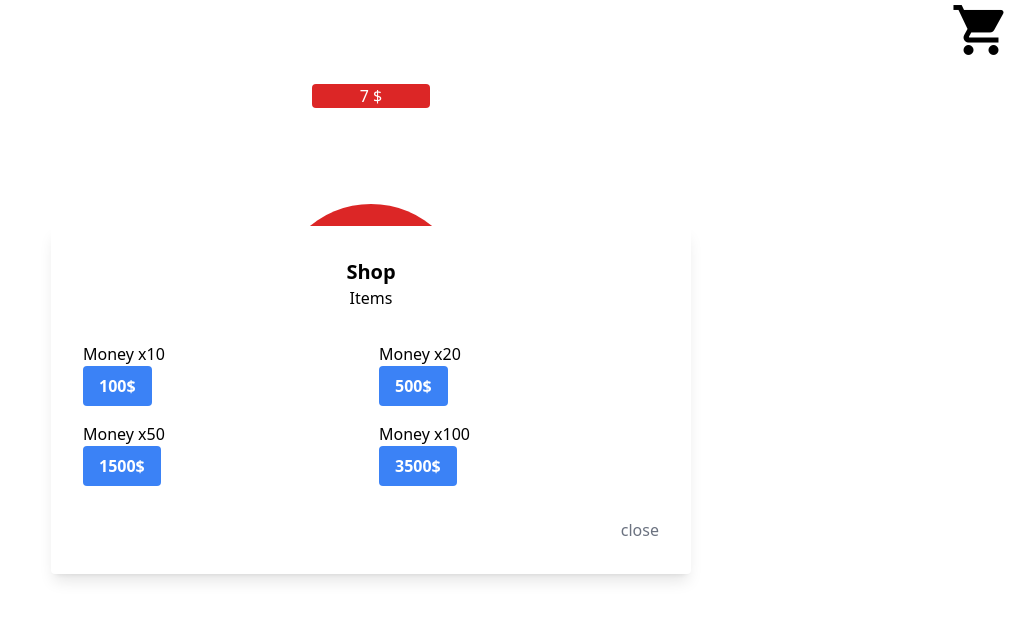
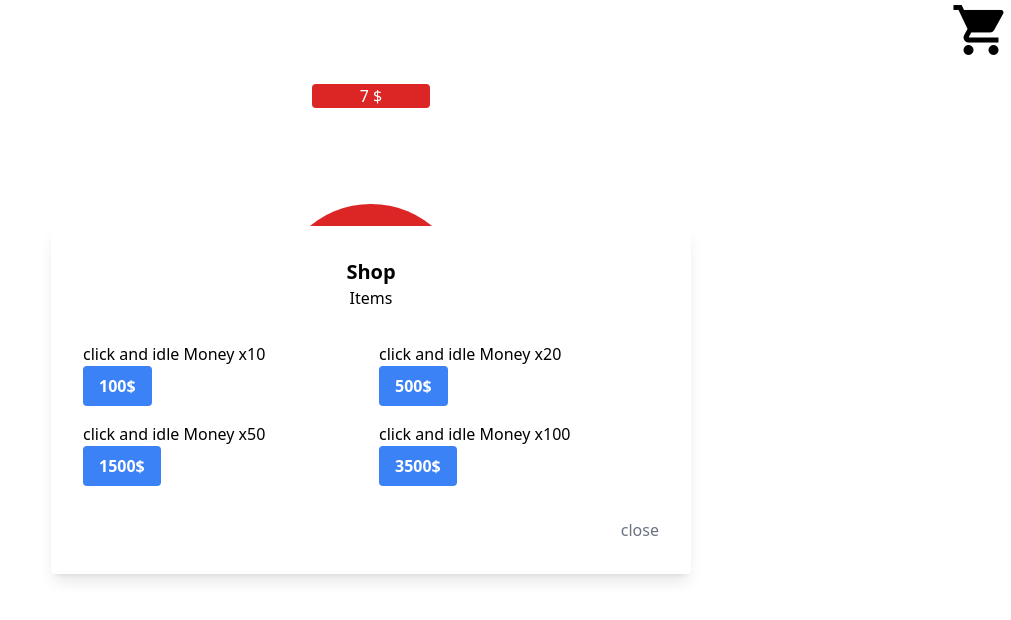
Before and after one commit to abdelmoula-tayai/clicker, a plain HTML site: page index.html in a window 1280 px wide. Both pictures are taken after a click on the icon "local_grocery_store". Shown: the whole page, without its empty margins (269-1280 px from the left). Drawn offline with nearby package versions, Linux system fonts and the light colour scheme.

Commit message:
changement des noms dans la boutique

```diff
--- a/index.html
+++ b/index.html
@@ -21,28 +21,28 @@
       <!-- Boutons d'achat -->
       <div class="grid grid-cols-2 gap-4">
         <div>
-            <p>Money x10</p>
+            <p>click and idle Money x10</p>
             <button id="buyButtonX10" class="bg-blue-500 hover:bg-blue-700 text-white font-bold py-2 px-4 rounded">
                 100$
             </button>
         </div>
 
         <div>
-            <p>Money x20</p>
+            <p>click and idle Money x20</p>
             <button id="buyButtonX20" class="bg-blue-500 hover:bg-blue-700 text-white font-bold py-2 px-4 rounded">
                 500$
             </button>
         </div>
 
         <div>
-            <p>Money x50</p>
+            <p>click and idle Money x50</p>
             <button id="buyButtonX50" class="bg-blue-500 hover:bg-blue-700 text-white font-bold py-2 px-4 rounded">
                 1500$
             </button>
         </div>
 
         <div>
-            <p>Money x100</p>
+            <p>click and idle Money x100</p>
             <button id="buyButtonX100" class="bg-blue-500 hover:bg-blue-700 text-white font-bold py-2 px-4 rounded">
                 3500$
             </button>
```
